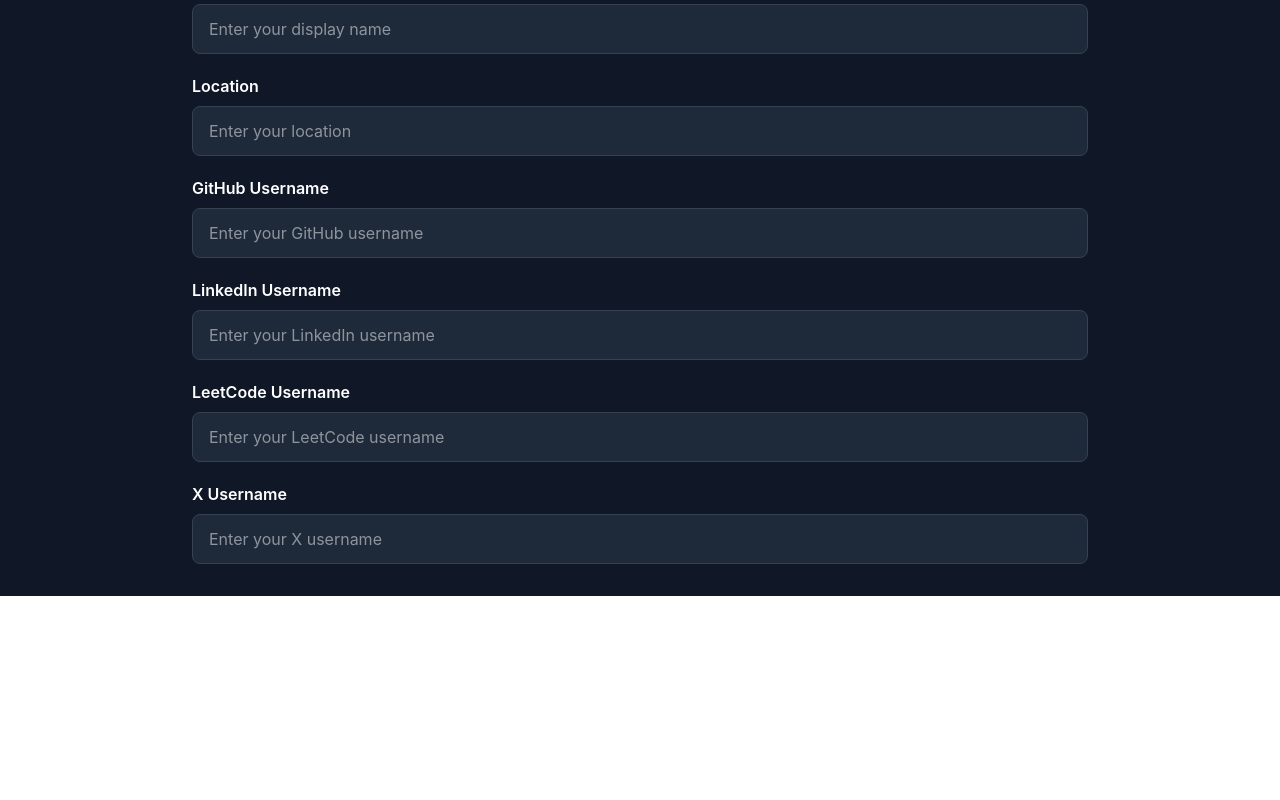
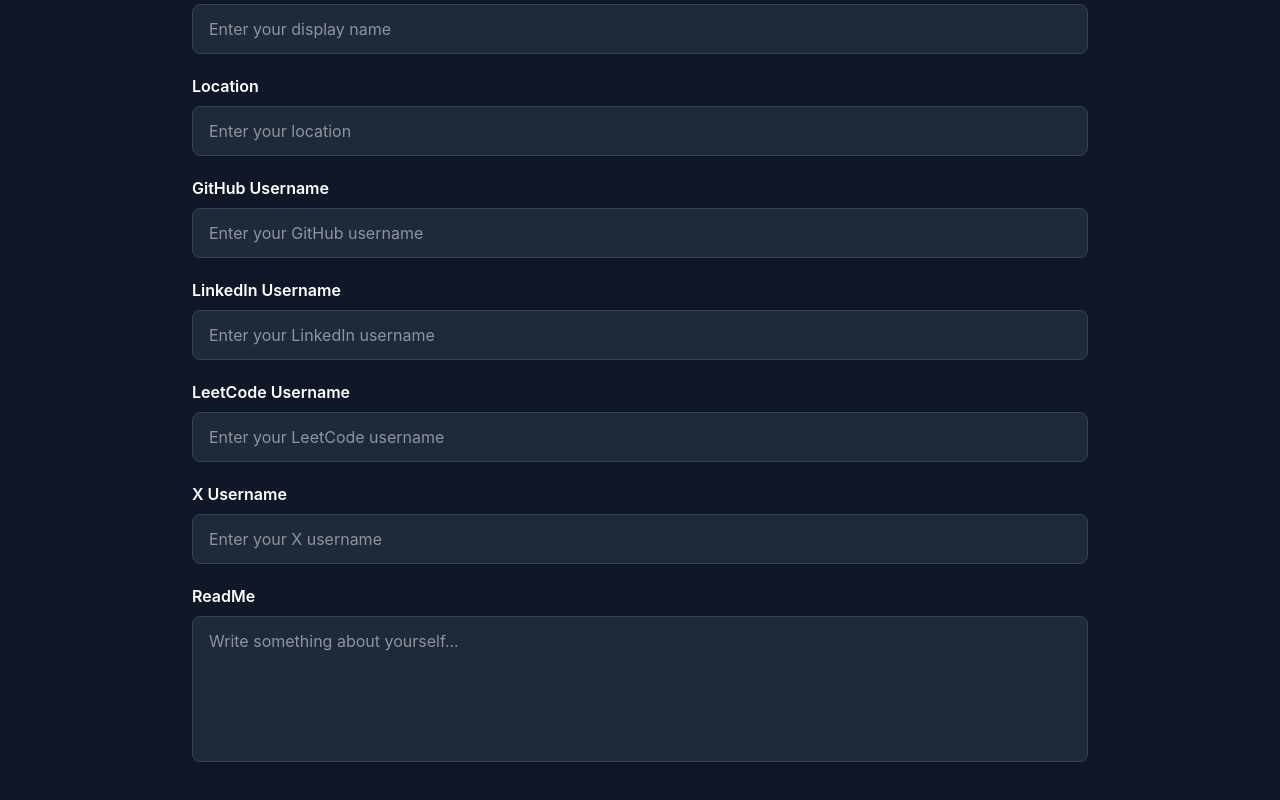
Before and after one commit to utkarsh191/gamified-learning, a React (Vite) app in the folder client/: page /edit-profile in a window 1280 px wide. Shown: the part 312-1112 px from the top of the page. Before the commit the page ends 908 px from the top, so only its background shows below. Built offline with nearby package versions, Linux system fonts and the light colour scheme; sample sign-in values are in the browser's storage.

Commit message:
Add ReadMe field to edit profile

```diff
--- a/client/src/pages/EditProfile.tsx
+++ b/client/src/pages/EditProfile.tsx
@@ -110,6 +110,19 @@ function EditProfile() {
               className="w-full rounded-lg border border-gray-700 bg-gray-800 px-4 py-3 text-white outline-none transition focus:border-blue-500"
             />
           </div>
+
+          {/* ReadMe */}
+          <div className="mt-5">
+            <label className="mb-2 block font-semibold">
+              ReadMe
+            </label>
+
+            <textarea
+              rows={5}
+              placeholder="Write something about yourself..."
+              className="w-full resize-none rounded-lg border border-gray-700 bg-gray-800 px-4 py-3 text-white outline-none transition focus:border-blue-500"
+            />
+          </div>
         </section>
 
       </div>
```
